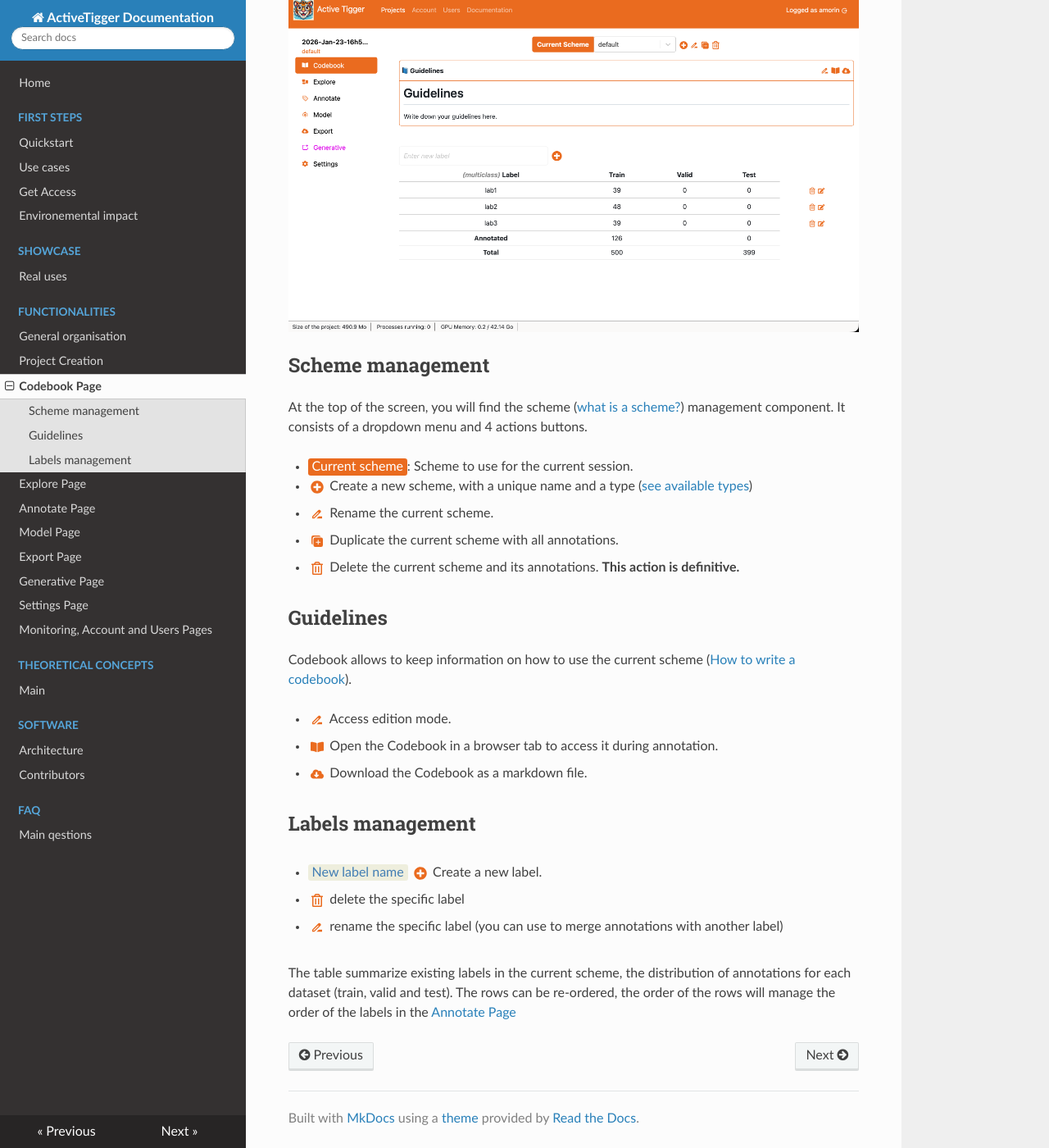
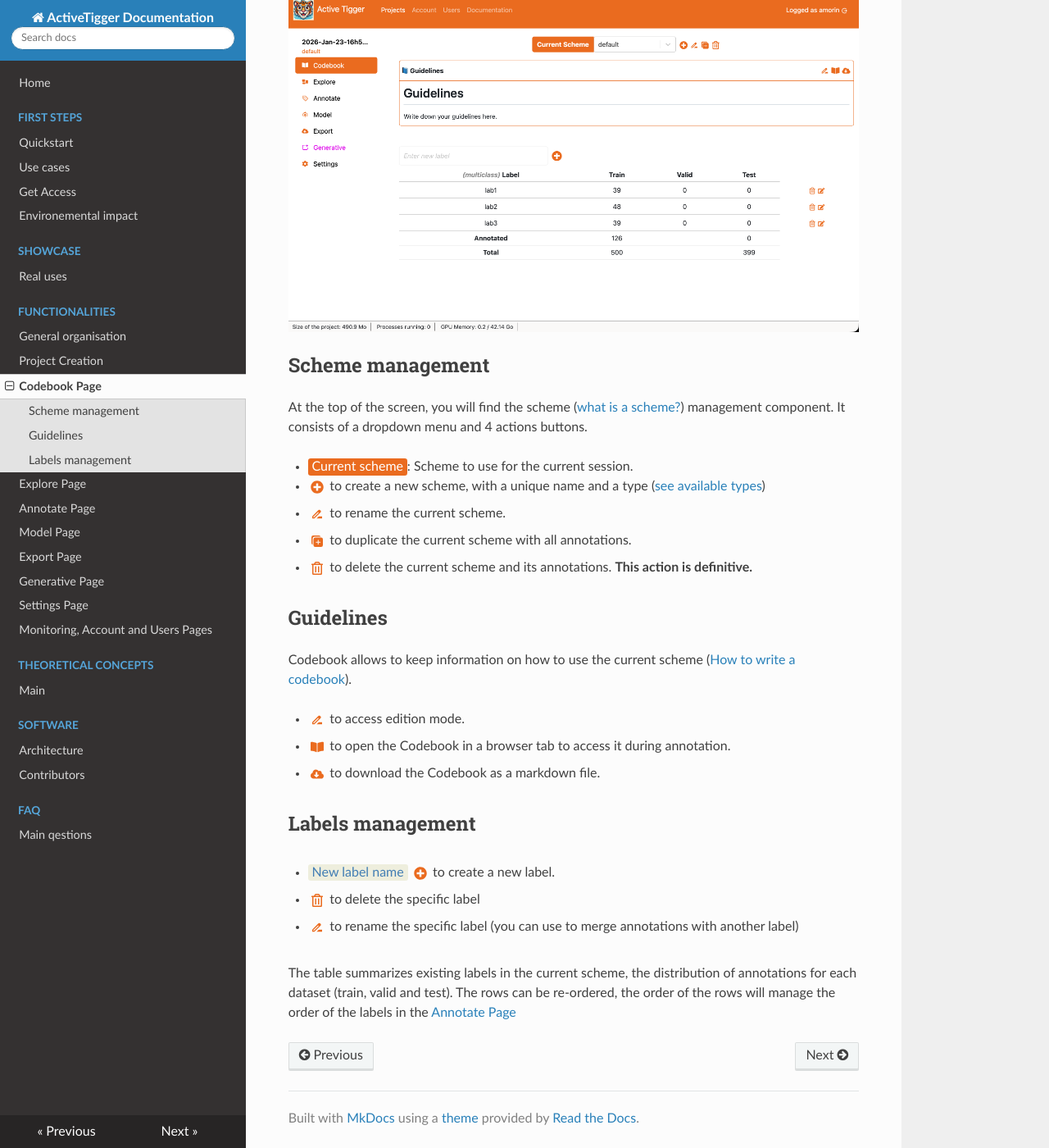
Before and after one commit to activetigger/documentation, an MkDocs documentation site: the page built from docs/functionalities/codebook.md, in a window 1280 px wide and 1400 px high, scrolled down 242 px. Shown: the whole window at 82% size. Built offline with MkDocs 1.6.1, drawn with Linux system fonts in a browser that asks for light colours; nearby versions of some CDN libraries.

Commit message:
more concise

```diff
--- a/docs/functionalities/codebook.md
+++ b/docs/functionalities/codebook.md
@@ -9,26 +9,26 @@
 At the top of the screen, you will find the scheme ([what is a scheme?](../theoretical-concepts/index.md#what-is-a-scheme)) management component. It consists of a dropdown menu and 4 actions buttons.
 
 - <a class="primary-action">Current scheme</a>: Scheme to use for the current session.
-- <a class="icon">![](../img/icons/plus.svg)</a> Create a new scheme, with a unique name and a type ([see available types](../theoretical-concepts/index.md#available-scheme-types))
-- <a class="icon">![](../img/icons/rename.svg)</a> Rename the current scheme.
-- <a class="icon">![](../img/icons/duplicate.svg)</a> Duplicate the current scheme with all annotations.
-- <a class="icon">![](../img/icons/delete.svg)</a> Delete the current scheme and its annotations. **This action is definitive.**
+- <a class="icon">![](../img/icons/plus.svg)</a> to create a new scheme, with a unique name and a type ([see available types](../theoretical-concepts/index.md#available-scheme-types))
+- <a class="icon">![](../img/icons/rename.svg)</a> to rename the current scheme.
+- <a class="icon">![](../img/icons/duplicate.svg)</a> to duplicate the current scheme with all annotations.
+- <a class="icon">![](../img/icons/delete.svg)</a> to delete the current scheme and its annotations. **This action is definitive.**
 
 
 ## Guidelines
 
 Codebook allows to keep information on how to use the current scheme ([How to write a codebook](XXX)).
 
-- <a class="icon">![](../img/icons/rename.svg)</a> Access edition mode.
-- <a class="icon">![](../img/icons/book.svg)</a> Open the Codebook in a browser tab to access it during annotation.
-- <a class="icon">![](../img/icons/download.svg)</a> Download the Codebook as a markdown file.
+- <a class="icon">![](../img/icons/rename.svg)</a> to access edition mode.
+- <a class="icon">![](../img/icons/book.svg)</a> to open the Codebook in a browser tab to access it during annotation.
+- <a class="icon">![](../img/icons/download.svg)</a> to download the Codebook as a markdown file.
 
 ## Labels management
 
 
-- <a class="parameter">New label name</a> <a class="icon">![](../img/icons/plus.svg)</a> Create a new label.
-- <a class="icon">![](../img/icons/delete.svg)</a> delete the specific label
-- <a class="icon">![](../img/icons/rename.svg)</a> rename the specific label (you can use to merge annotations with another label)
+- <a class="parameter">New label name</a> <a class="icon">![](../img/icons/plus.svg)</a> to create a new label.
+- <a class="icon">![](../img/icons/delete.svg)</a> to delete the specific label
+- <a class="icon">![](../img/icons/rename.svg)</a> to rename the specific label (you can use to merge annotations with another label)
 
 
-The table summarize existing labels in the current scheme, the distribution of annotations for each dataset (train, valid and test). The rows can be re-ordered, the order of the rows will manage the order of the labels in the [Annotate Page](./annotate.md)
+The table summarizes existing labels in the current scheme, the distribution of annotations for each dataset (train, valid and test). The rows can be re-ordered, the order of the rows will manage the order of the labels in the [Annotate Page](./annotate.md)
```
Also changed, not shown: docs/functionalities/explore.md (+39 -43 lines).
